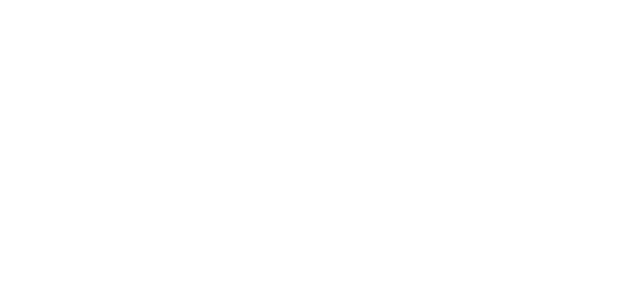
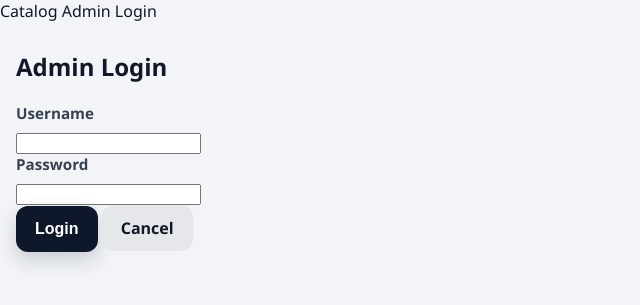
Before and after one commit to Bithi724/SHUVO-S-PERFUME-WORLD1, a Flask app: page /admin/login in a window 1280 px wide. Before the commit the part shown is empty. Shown: the top 305 px of the page, without its empty margins (0-640 px from the left). Run offline with Flask 3, Linux system fonts and the light colour scheme.

Commit message:
admin username and password

```diff
--- a/app/routes.py
+++ b/app/routes.py
@@ -1,12 +1,13 @@
+import os
 from functools import wraps
 from flask import render_template, request, redirect, url_for, session
 from app import app, db
 from app.models import Perfume, Brand
 
 # ✅ Change these (your admin credentials)
-ADMIN_USER = "admin"
-ADMIN_PASS = "admin123"
-
+import os
+ADMIN_USER = os.environ.get("PERFUME_ADMIN_USER", "admin")
+ADMIN_PASS = os.environ.get("PERFUME_ADMIN_PASS", "admin123")
 
 def admin_required(fn):
     @wraps(fn)
--- a/app/templates/admin_login.html
+++ b/app/templates/admin_login.html
@@ -0,0 +1,24 @@
+{% extends "base.html" %}
+{% block title %}Admin Login{% endblock %}
+{% block content %}
+<div class="container page-content">
+  <div class="admin-form-card">
+    <h2 style="margin-top:0;">Admin Login</h2>
+    {% if error_msg %}<div class="form-alert">{{ error_msg }}</div>{% endif %}
+    <form method="POST" action="{{ url_for('admin_login', next=next_url) }}">
+      <div class="field field-full">
+        <label>Username</label>
+        <input class="search-input" name="username" required>
+      </div>
+      <div class="field field-full">
+        <label>Password</label>
+        <input class="search-input" type="password" name="password" required>
+      </div>
+      <div class="field field-full form-actions">
+        <button class="btn btn-primary" type="submit">Login</button>
+        <a class="btn btn-secondary" href="{{ url_for('home') }}">Cancel</a>
+      </div>
+    </form>
+  </div>
+</div>
+{% endblock %}
--- a/app/templates/base.html
+++ b/app/templates/base.html
@@ -1,13 +1,14 @@
-<!DOCTYPE html>
+<!doctype html>
 <html lang="en">
 <head>
-    <meta charset="UTF-8" />
-    <meta name="viewport" content="width=device-width, initial-scale=1.0" />
-    <title>{% block title %}Perfume World{% endblock %}</title>
-    <link rel="stylesheet" href="{{ url_for('static', filename='css/style.css') }}">
+  <meta charset="utf-8" />
+  <meta name="viewport" content="width=device-width,initial-scale=1" />
+  <title>{% block title %}Perfume World{% endblock %}</title>
+  <link rel="stylesheet" href="{{ url_for('static', filename='css/style.css') }}">
 </head>
 <body>
-    <nav class="topnav">
+
+<nav class="topnav">
   <a href="{{ url_for('home') }}">Catalog</a>
   {% if session.get('is_admin') %}
     <a href="{{ url_for('admin_perfumes') }}">Admin Panel</a>
@@ -16,12 +17,8 @@
     <a href="{{ url_for('admin_login') }}">Admin Login</a>
   {% endif %}
 </nav>
-    <nav class="topnav">
-  <a href="{{ url_for('home') }}">Catalog</a>
-  <a href="{{ url_for('admin_perfumes') }}">Admin</a>
-</nav>
-    <div class="site-shell">
-        {% block content %}{% endblock %}
-    </div>
+
+{% block content %}{% endblock %}
+
 </body>
 </html>
```
